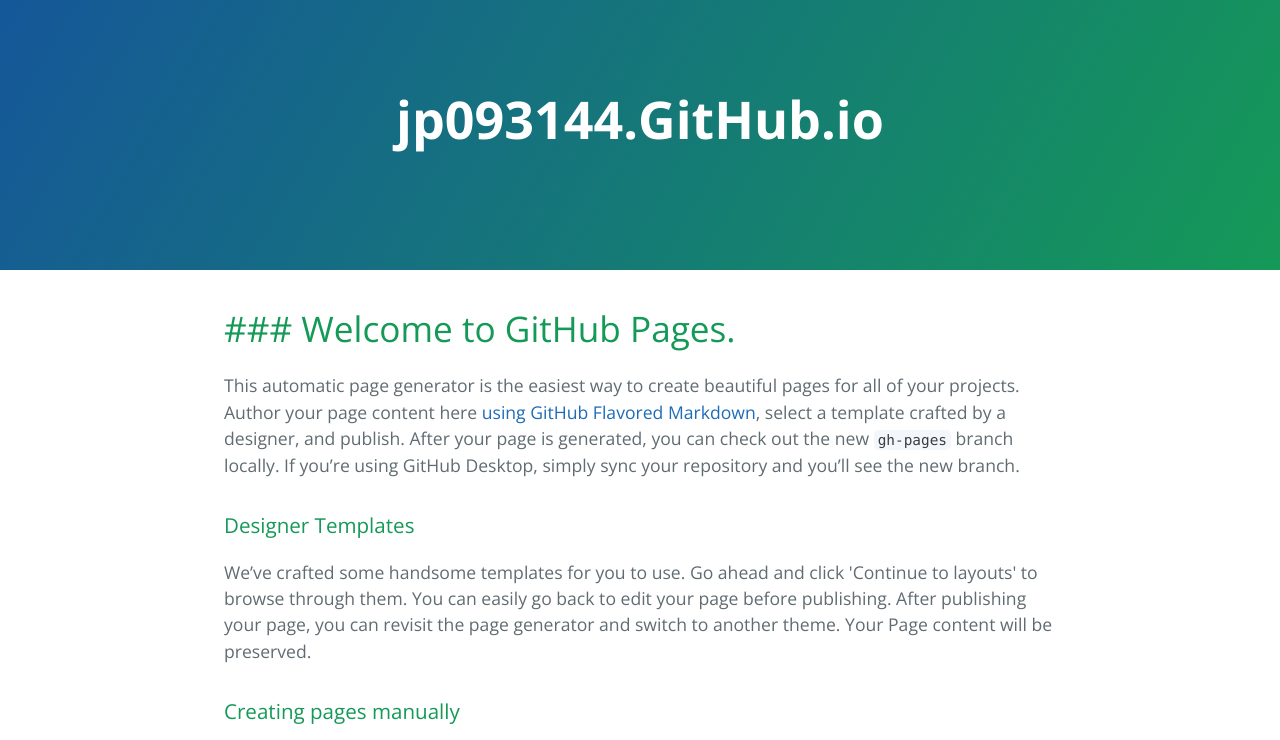
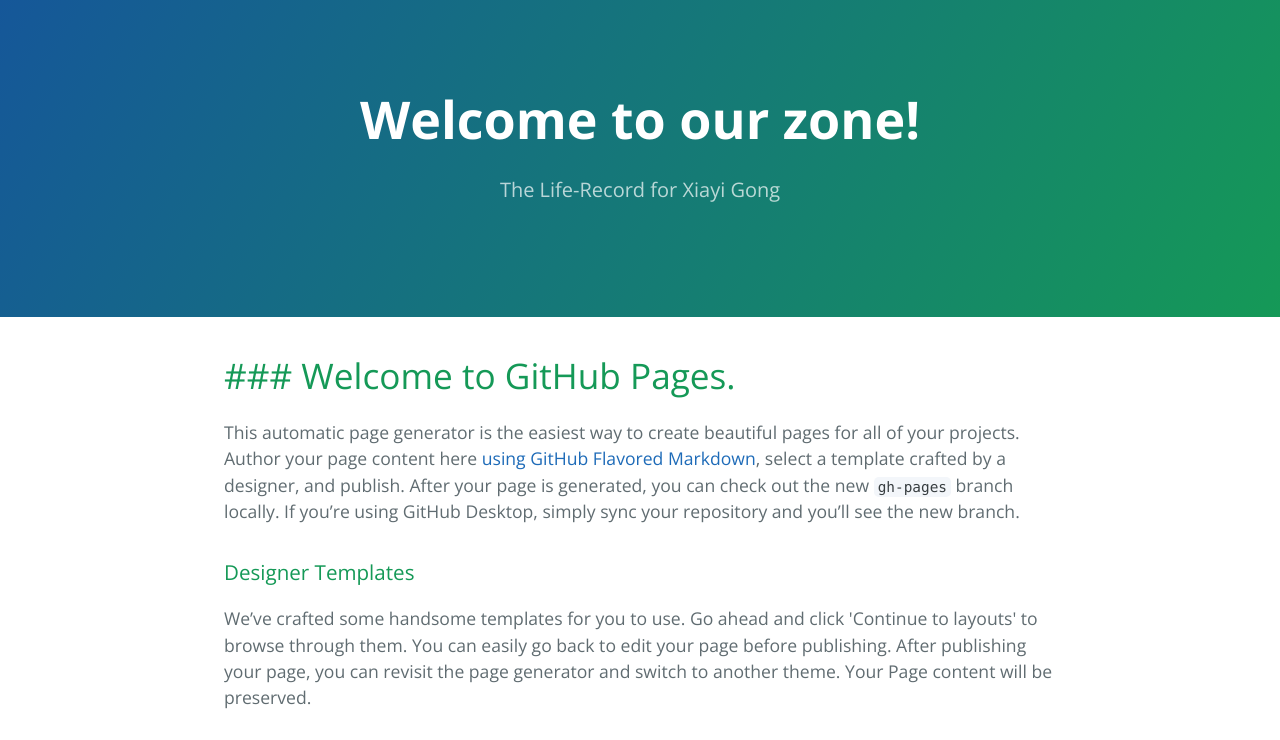
Before and after one commit to jp093144/jp093144.github.com, a plain HTML site: page index.html in a window 1280 px wide. Shown: the top 740 px of the page. Drawn offline with nearby package versions, Linux system fonts and the light colour scheme.

Commit message:
Update index.html

```diff
--- a/index.html
+++ b/index.html
@@ -11,8 +11,8 @@
   </head>
   <body>
     <section class="page-header">
-      <h1 class="project-name">jp093144.GitHub.io</h1>
-      <h2 class="project-tagline"></h2>
+      <h1 class="project-name">Welcome to our zone!</h1>
+      <h2 class="project-tagline">The Life-Record for Xiayi Gong</h2>
     </section>
 
     <section class="main-content">
```
